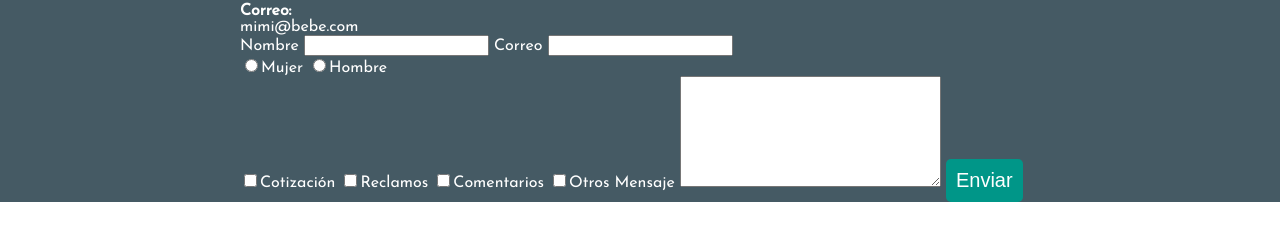
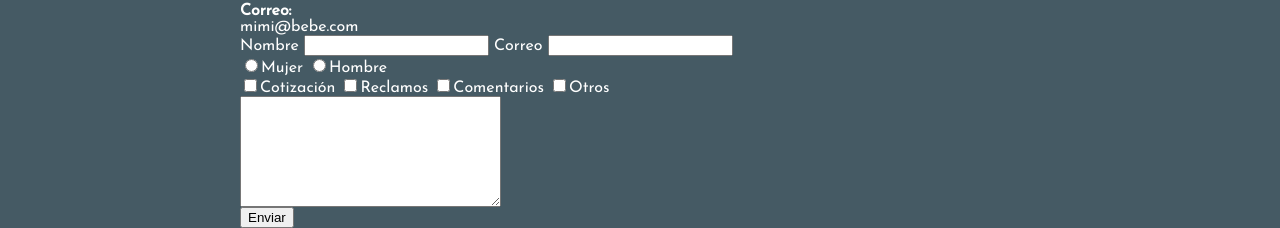
Before and after one commit to JoseCrz/mimi, a plain HTML site: page index.html in a window 1280 px wide. Shown: the part 1900-2128 px from the top of the page. Before the commit the page ends 2102 px from the top, so only its background shows below. Drawn offline with Linux system fonts and the light colour scheme.

Commit message:
Corregido detalles del footer

```diff
--- a/css/style.css
+++ b/css/style.css
@@ -123,3 +123,7 @@ body {
   text-decoration: none;
   color: white;
 }
+
+textarea {
+  display: block;
+}
--- a/index.html
+++ b/index.html
@@ -97,7 +97,7 @@
               <input type="radio" id="hombre" name="sexo" value="hombre" required />Hombre
             </label>
           </div>
-          <div class="intereses">
+          <form class="intereses">
             <label for="cotizacion">
               <input type="checkbox" id="cotizacion" name="intereses" value="cotizacion" />Cotización
             </label>
@@ -110,10 +110,11 @@
             <label for="otros">
               <input type="checkbox" id="otros" name="interes" value="otros">Otros
             </label>
-            <label for="mensaje">Mensaje</label>
-            <textarea id="mensaje" rows="7" cols="30"></textarea>
-            <input class="button" type="submit" value="Enviar">
-          </div>
+            <label for="mensaje">
+              <textarea id="mensaje" rows="7" cols="30"></textarea>
+              <input type="submit" value="Enviar">
+            </label>
+          </form>
         </div>
       </div>
     </footer>
```
